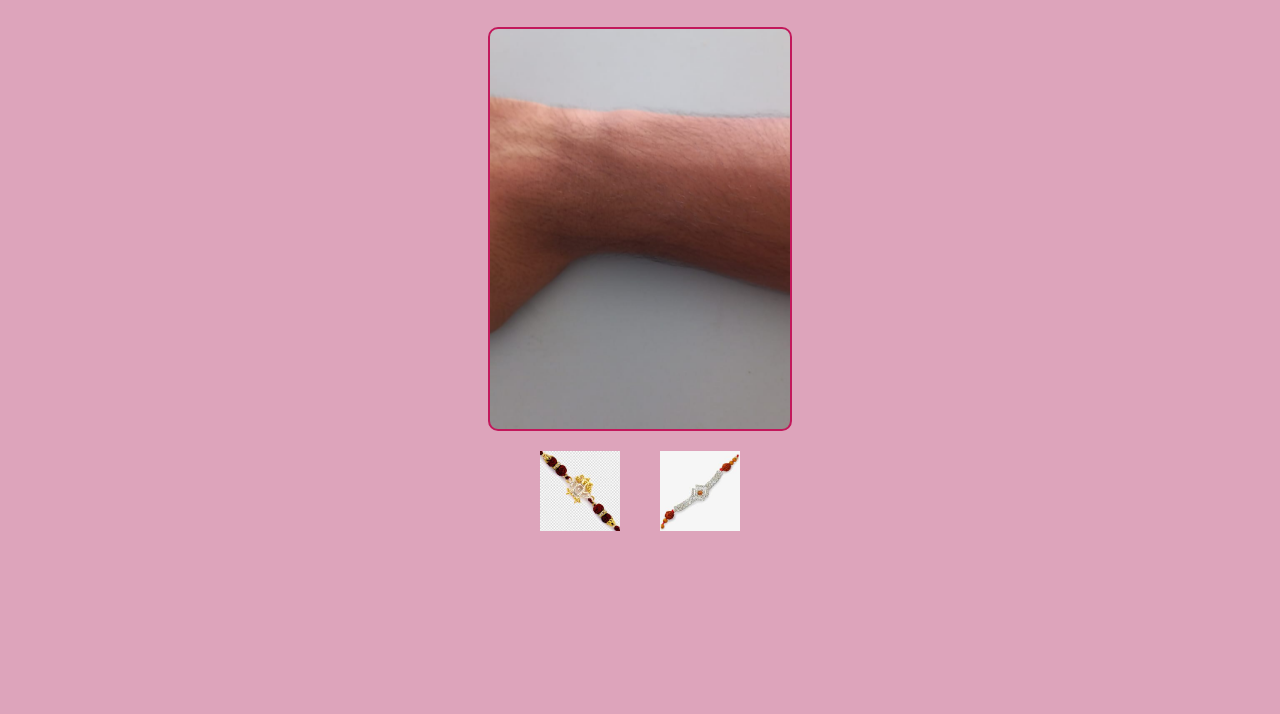
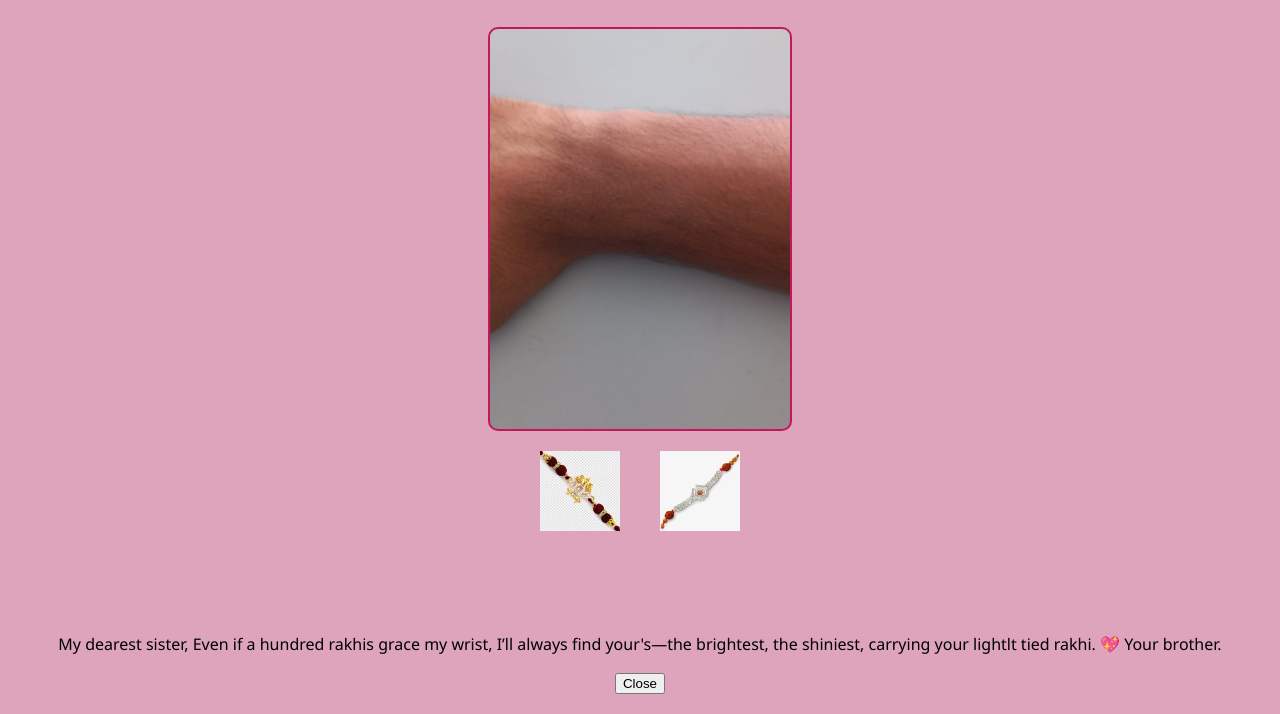
Before and after one commit to Meet496/virtual-raksha-bhandhan, a plain HTML site: page index.html in a window 1280 px wide. Shown: the part 471-1185 px from the top of the page. Drawn offline with nearby package versions, Linux system fonts and the light colour scheme.

Commit message:
Update index.html

```diff
--- a/index.html
+++ b/index.html
@@ -38,7 +38,7 @@
 
 <button id="show-letter" class="hidden">💌 Read My Letter</button>
 
-<div id="letter-popup" class="hidden">
+<div id="letter-popup" class="text">
   <div class="letter-box">
     <p id="letter-text">
       <!-- Your message will go here -->
@@ -47,7 +47,7 @@
                carrying your lightlt tied rakhi.
       💖 Your brother.
     </p>
-    <button onclick="document.getElementById('letter-popup').classList.add('hidden')">Close</button>
+    <button onclick="document.getElementById('letter-popup').classList.add('text')">Close</button>
   </div>
 </div>
 
```
